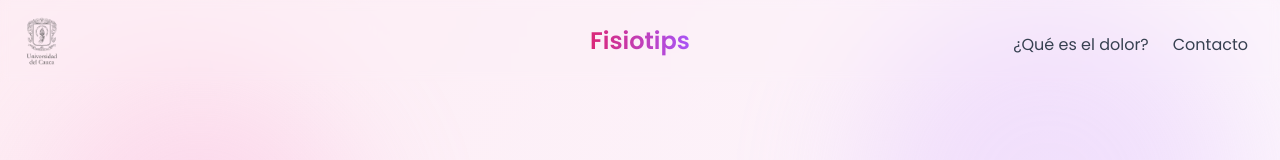
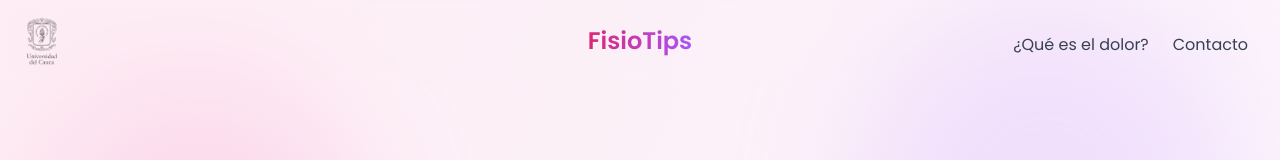
Before and after one commit to JuanF88/ximenaPage, a Next.js app: page / in a window 1280 px wide. Shown: the top 160 px of the page. Built offline with nearby package versions, Linux system fonts and the light colour scheme.

Commit message:
Movile update

```diff
--- a/src/components/Header.js
+++ b/src/components/Header.js
@@ -51,7 +51,7 @@ export default function Header() {
       className={`text-2xl sm:text-2xl font-extrabold bg-gradient-to-r from-pink-600 to-purple-500 text-transparent bg-clip-text max-w-4xl mx-auto leading-tight
         hover:text-purple-500 transition-colors duration-300`}
     >
-      Fisiotips
+      FisioTips
     </span>
   </Link>
 </div>
```
